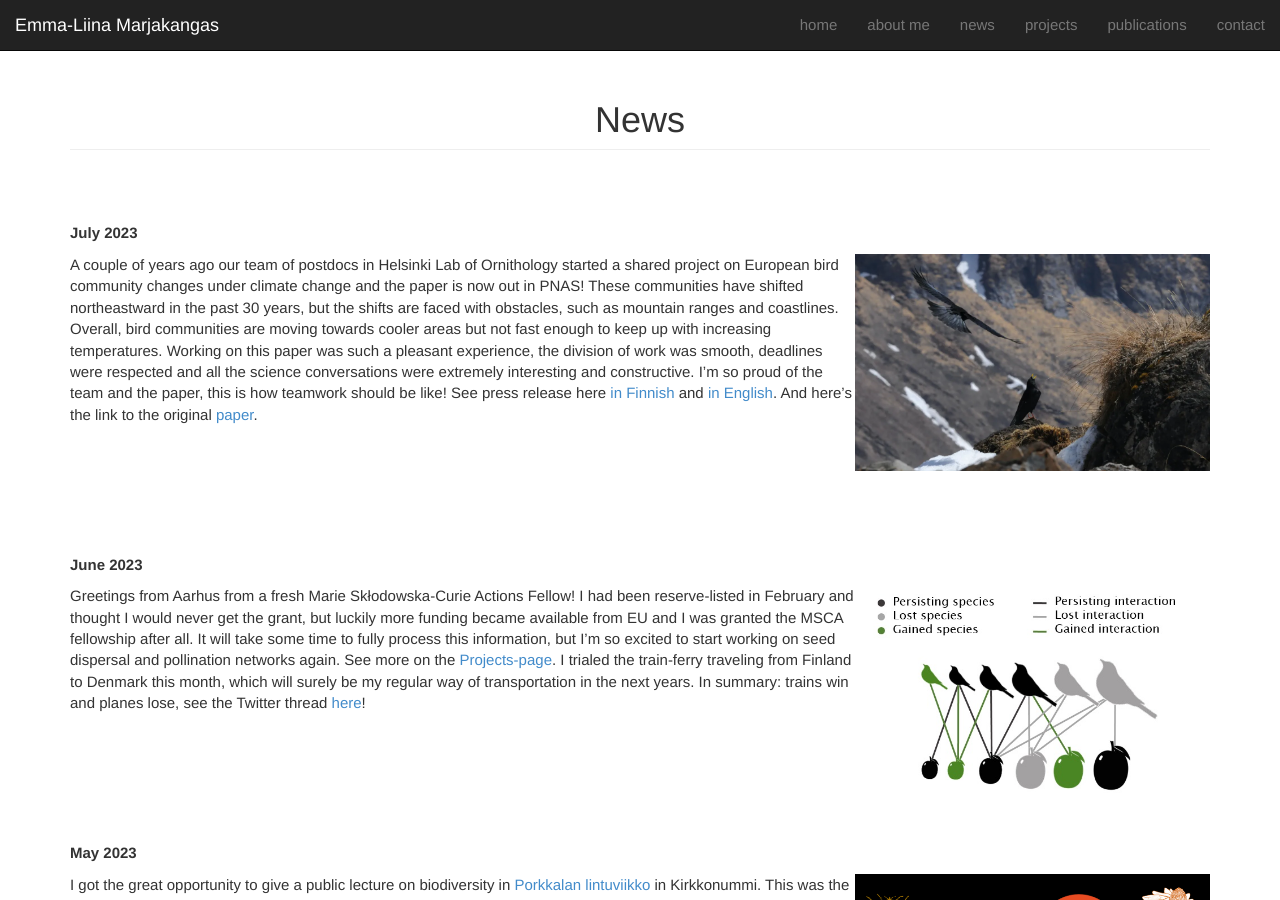
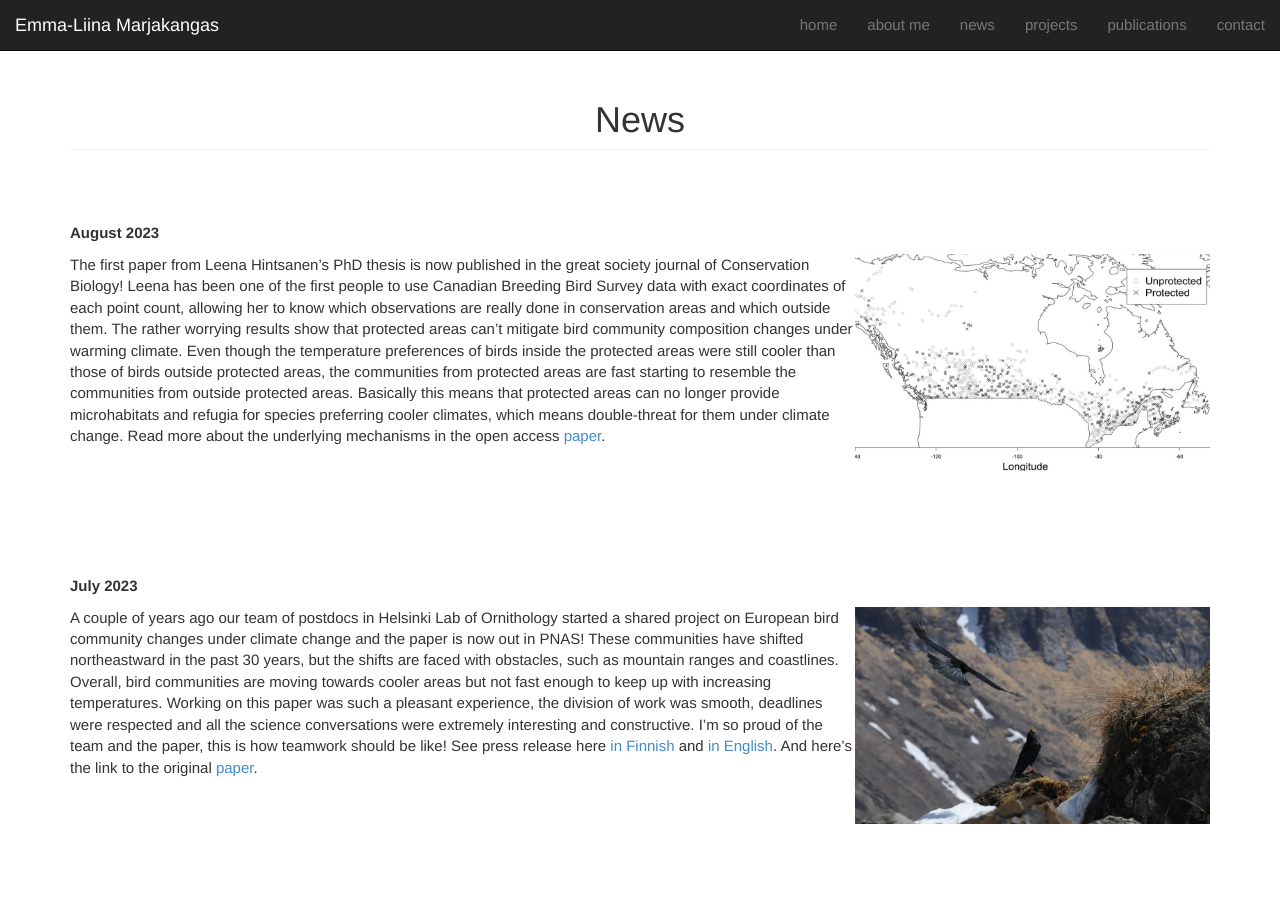
Before and after one commit to emmaliinamarjakangas/emmaliinamarjakangas.github.io, a Jekyll site: the page built from news/index.md, in a window 1280 px wide and 900 px high. Built offline with Jekyll 4.4.1, drawn with Linux system fonts in a browser that asks for light colours; nearby versions of some CDN libraries; some of the changed text lies outside the part shown.

Commit message:
News for august

```diff
--- a/news/index.md
+++ b/news/index.md
@@ -8,7 +8,21 @@ group: news
 <br>
 <br>
 
-<p>**July 2023**<br>
+<p>**August 2023**<br>
+
+</p>
+
+<img src="/static/img/news_pic_17.png" style="float: right;" height="217px" width="355px" border="50px"/>
+
+<p>The first paper from Leena Hintsanen's PhD thesis is now published in the great society journal of Conservation Biology! Leena has been one of the first people to use Canadian Breeding Bird Survey data with exact coordinates of each point count, allowing her to know which observations are really done in conservation areas and which outside them. The rather worrying results show that protected areas can't mitigate bird community composition changes under warming climate. Even though the temperature preferences of birds inside the protected areas were still cooler than those of birds outside protected areas, the communities from protected areas are fast starting to resemble the communities from outside protected areas. Basically this means that protected areas can no longer provide microhabitats and refugia for species preferring cooler climates, which means double-threat for them under climate change. Read more about the underlying mechanisms in the open access [paper](https://conbio.onlinelibrary.wiley.com/doi/10.1111/cobi.14134). <br>
+<br>
+<br>
+<br>
+<br>
+<br>
+<br>
+
+**July 2023**<br>
 
 </p>
 
```
Also changed, not shown: other parts of news/index.md (+1 -1 lines), static/img/news_pic_17.png (added).
